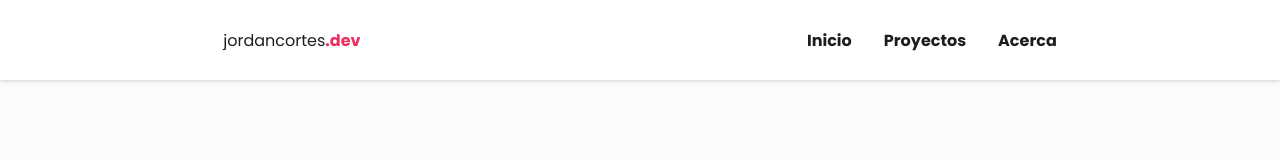
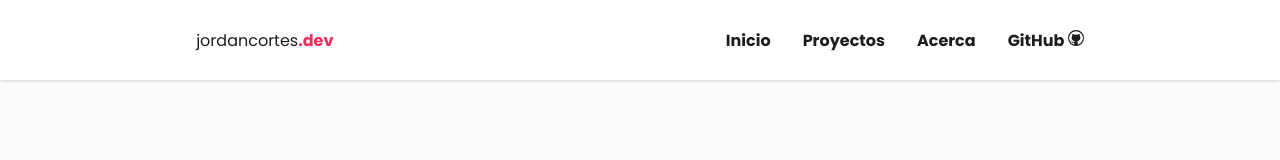
Before and after one commit to Jaycedam/portfolio-react, a React (Create React App) app: page / in a window 1280 px wide. Shown: the top 160 px of the page. Built offline with nearby package versions, Linux system fonts and the light colour scheme; no server answers.

Commit message:
fixed scroll padding and small text on mobile

```diff
--- a/src/components/Header.js
+++ b/src/components/Header.js
@@ -1,5 +1,6 @@
 import React, { useEffect } from "react";
 import { MdMenu } from "react-icons/md";
+import { VscGithub } from "react-icons/vsc"
 
 function navToggle() {
     const nav = document.querySelector(".primary-header");
@@ -58,6 +59,11 @@ export default function Navbar() {
                             </a>
                         </li>
 
+                        <li className="nav-item">
+                            <a href="https://github.com/Jaycedam">
+                                GitHub <VscGithub/>
+                            </a>
+                        </li>
                     </ul>
                 </nav>
             </header>
--- a/src/css/_projects.scss
+++ b/src/css/_projects.scss
@@ -37,8 +37,6 @@
 
             .text {
                 padding: 0 .5em;
-                font-size: small;
-
             }
 
             .link {
--- a/src/css/main.css
+++ b/src/css/main.css
@@ -188,7 +188,6 @@
 }
 .projects-section .project-list .project .text {
   padding: 0 0.5em;
-  font-size: small;
 }
 .projects-section .project-list .project .link {
   padding: 2em 0;
@@ -241,7 +240,6 @@ footer .container a {
   --bg-gradient: linear-gradient(43deg, #4158D0 0%, #C850C0 46%, #FFCC70 100%);
   --section-padding: 1em;
   --nav-height: 80px;
-  scroll-padding-top: var(--nav-height);
 }
 
 body {
@@ -343,6 +341,10 @@ section {
   }
 }
 @media (min-width: 992px) {
+  :root {
+    scroll-padding-top: var(--nav-height);
+  }
+
   .container {
     width: 960px;
   }
```
Also changed, not shown: src/css/main.scss (+7 -3 lines), 1 other file (tests, documents, lock files or other folders).
